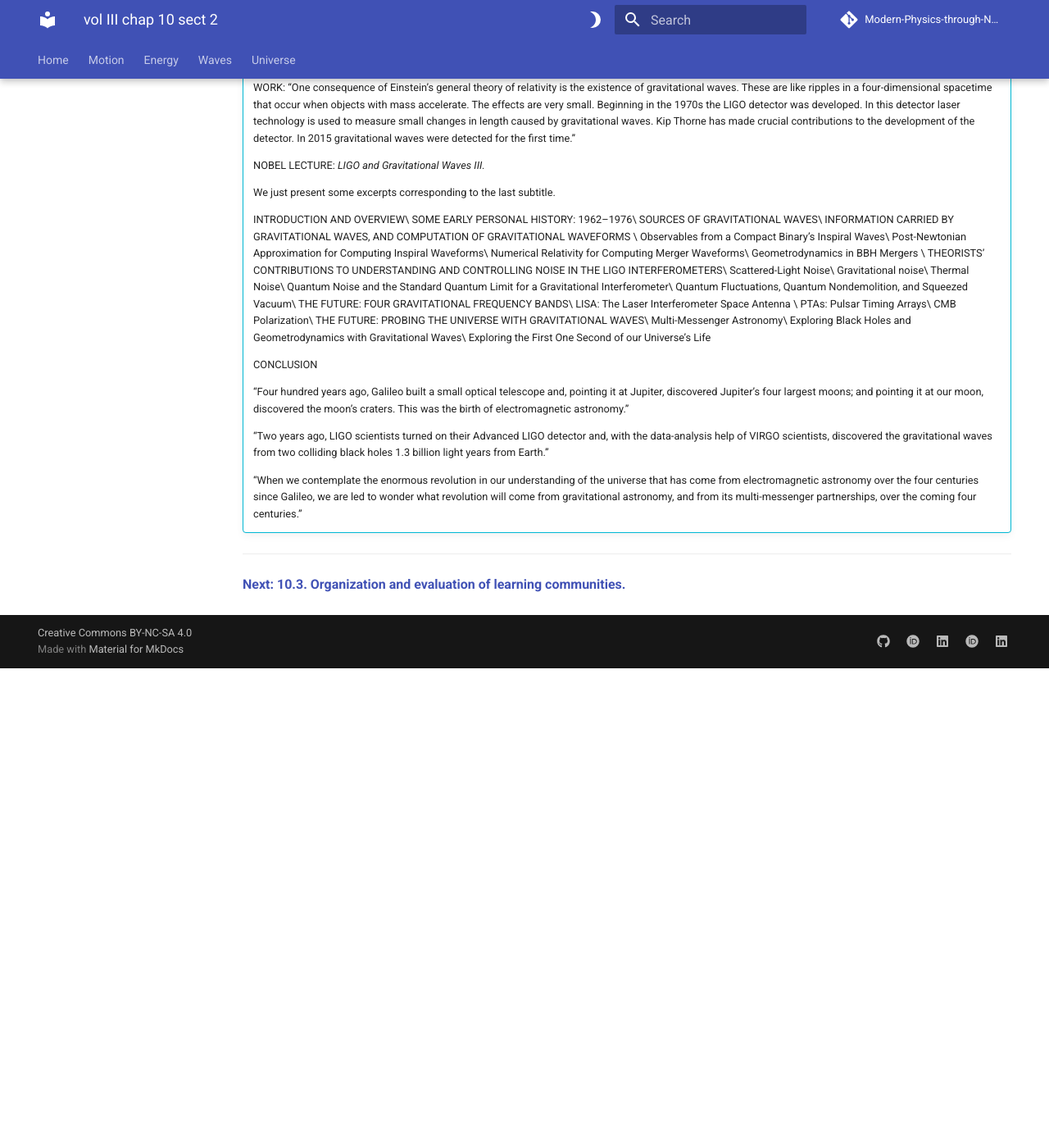
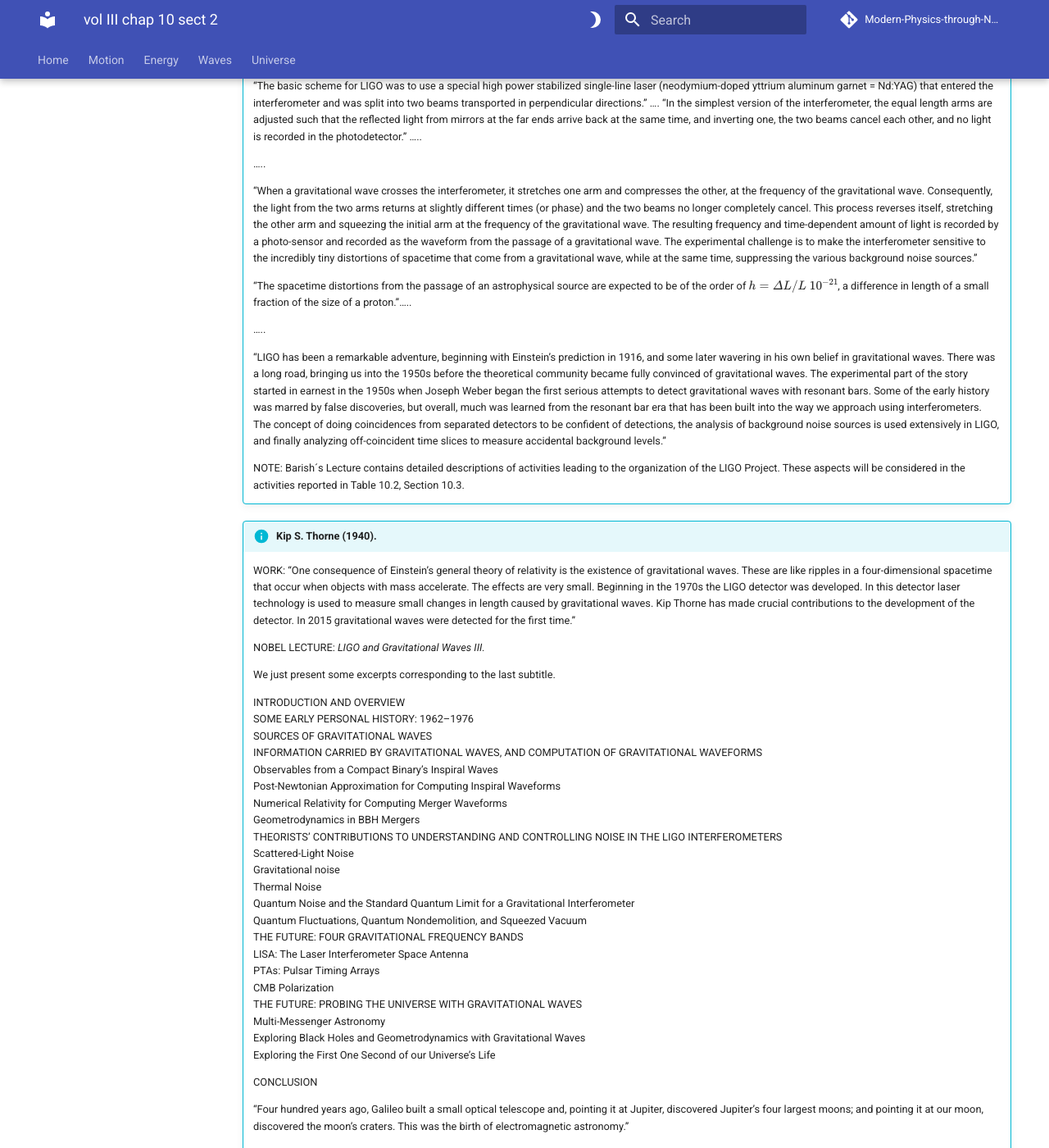
Before and after one commit to modphysnobel/modphysnobel.github.io, an MkDocs documentation site: the page built from docs/vol-III/vol-III-chap-10-sect-2.md, in a window 1280 px wide and 1400 px high, scrolled down 4411 px. Shown: the whole window at 82% size. Built offline with MkDocs 1.6.1 and Material for MkDocs 9.7.7, drawn with Linux system fonts in a browser that asks for light colours; some web fonts are replaced; comment, search, counter and statistics services are not loaded; before the commit the page ends 5226 px from its top, so only the background shows below that; some of the changed text lies outside the part shown.

Commit message:
Update vol-III-chap-10-sect-2.md

```diff
--- a/docs/vol-III/vol-III-chap-10-sect-2.md
+++ b/docs/vol-III/vol-III-chap-10-sect-2.md
@@ -55,7 +55,7 @@ The LIGO detector was just a laser interferometer with two arms forming an L, a
 
 When the interferometer’s arms did not change length, both signals traveled equal distances, and no interference pattern was formed. Nevertheless, gravitational waves shrink and lengthen spacetime and therefore modify the distances traveled by the laser radiation in the arms of the interferometer. Under these conditions the component waves arrived out of phase and produced an interference pattern. The compressions and expansions of space-time generated the observed gravitational wave interference pattern so much expected (Figure 10.2).
 
-<img src="./figs/chap-10-sect-2-fig1.JPG" width=520 align=center>
+![Fig1](./figs/chap-10-sect-2-fig1.JPG){width="520"}
 
 Source: Figure 3 taken from the document Popular information: The Nobel Prize in Physics 2017.
 
@@ -117,19 +117,19 @@ In what follows we present some excerpts of the three 2017 Nobel Lectures. When
 
 	NOBEL LECTURE: *LIGO and Gravitational Waves II.*
 
-	INTRODUCTION \
-	THE LIGO LABORATORY \
-	THE LIGO SCIENTIFIC COLLABORATION (LSC) \
-	INITIAL LIGO PERFORMANCE AND SCIENCE \
-	ADVANCED LIGO \
-	THE BLACK HOLE MERGER EVENT (GW150914) \
-	MORE BLACK HOLE MERGERS \
-	SCIENCE IMPLICATIONS OF THE OBSERVED BLACK HOLE MERGERS \
-	VIRGO DETECTS GRAVITATIONAL WAVES \
-	NEUTRON STAR BINARY MERGER \
-	FUTURE DIRECTIONS FOR LIGO AND GRAVITATIONAL WAVES \
-	THE FUTURE \
-	FINAL REMARKS AND REFLECTIONS \
+	INTRODUCTION  <br>
+	THE LIGO LABORATORY <br>
+	THE LIGO SCIENTIFIC COLLABORATION (LSC) <br>
+	INITIAL LIGO PERFORMANCE AND SCIENCE <br>
+	ADVANCED LIGO <br>
+	THE BLACK HOLE MERGER EVENT (GW150914) <br>
+	MORE BLACK HOLE MERGERS <br>
+	SCIENCE IMPLICATIONS OF THE OBSERVED BLACK HOLE MERGERS <br>
+	VIRGO DETECTS GRAVITATIONAL WAVES <br>
+	NEUTRON STAR BINARY MERGER <br>
+	FUTURE DIRECTIONS FOR LIGO AND GRAVITATIONAL WAVES <br>
+	THE FUTURE <br>
+	FINAL REMARKS AND REFLECTIONS <br>
 	LIGO – SOME KEY MEMBERS
 
 	“The observation of gravitational waves in the Laser Interferometer Gravitational-Wave Observatory (LIGO) was announced on February 11, 2016, one hundred years after Einstein proposed the existence of gravitational waves. This observation came after more than fifty years of experimental efforts to develop sensitive enough detectors to observe the tiny distortions in spacetime from gravitational waves.” ….
@@ -162,27 +162,27 @@ In what follows we present some excerpts of the three 2017 Nobel Lectures. When
 
 	We just present some excerpts corresponding to the last subtitle.
 
-	INTRODUCTION AND OVERVIEW\
-	SOME EARLY PERSONAL HISTORY: 1962–1976\
-	SOURCES OF GRAVITATIONAL WAVES\
-	INFORMATION CARRIED BY GRAVITATIONAL WAVES, AND COMPUTATION OF GRAVITATIONAL WAVEFORMS \
-		Observables from a Compact Binary’s Inspiral Waves\
-		Post-Newtonian Approximation for Computing Inspiral Waveforms\
-		Numerical Relativity for Computing Merger Waveforms\
-		Geometrodynamics in BBH Mergers \
-	THEORISTS’ CONTRIBUTIONS TO UNDERSTANDING AND CONTROLLING NOISE IN THE LIGO INTERFEROMETERS\
-		Scattered-Light Noise\
-		Gravitational noise\
-		Thermal Noise\
-		Quantum Noise and the Standard Quantum Limit for a Gravitational Interferometer\
-		Quantum Fluctuations, Quantum Nondemolition, and Squeezed Vacuum\
-	THE FUTURE: FOUR GRAVITATIONAL FREQUENCY BANDS\
-		LISA: The Laser Interferometer Space Antenna \
-		PTAs: Pulsar Timing Arrays\
-		CMB Polarization\
-	THE FUTURE: PROBING THE UNIVERSE WITH GRAVITATIONAL WAVES\
-		Multi-Messenger Astronomy\
-		Exploring Black Holes and Geometrodynamics with Gravitational Waves\
+	INTRODUCTION AND OVERVIEW<br>
+	SOME EARLY PERSONAL HISTORY: 1962–1976<br>
+	SOURCES OF GRAVITATIONAL WAVES<br>
+	INFORMATION CARRIED BY GRAVITATIONAL WAVES, AND COMPUTATION OF GRAVITATIONAL WAVEFORMS <br>
+		Observables from a Compact Binary’s Inspiral Waves<br>
+		Post-Newtonian Approximation for Computing Inspiral Waveforms<br>
+		Numerical Relativity for Computing Merger Waveforms<br>
+		Geometrodynamics in BBH Mergers <br>
+	THEORISTS’ CONTRIBUTIONS TO UNDERSTANDING AND CONTROLLING NOISE IN THE LIGO INTERFEROMETERS<br>
+		Scattered-Light Noise<br>
+		Gravitational noise<br>
+		Thermal Noise<br>
+		Quantum Noise and the Standard Quantum Limit for a Gravitational Interferometer<br>
+		Quantum Fluctuations, Quantum Nondemolition, and Squeezed Vacuum<br>
+	THE FUTURE: FOUR GRAVITATIONAL FREQUENCY BANDS<br>
+		LISA: The Laser Interferometer Space Antenna <br>
+		PTAs: Pulsar Timing Arrays<br>
+		CMB Polarization<br>
+	THE FUTURE: PROBING THE UNIVERSE WITH GRAVITATIONAL WAVES<br>
+		Multi-Messenger Astronomy<br>
+		Exploring Black Holes and Geometrodynamics with Gravitational Waves<br>
 		Exploring the First One Second of our Universe’s Life
 
 	CONCLUSION
```
